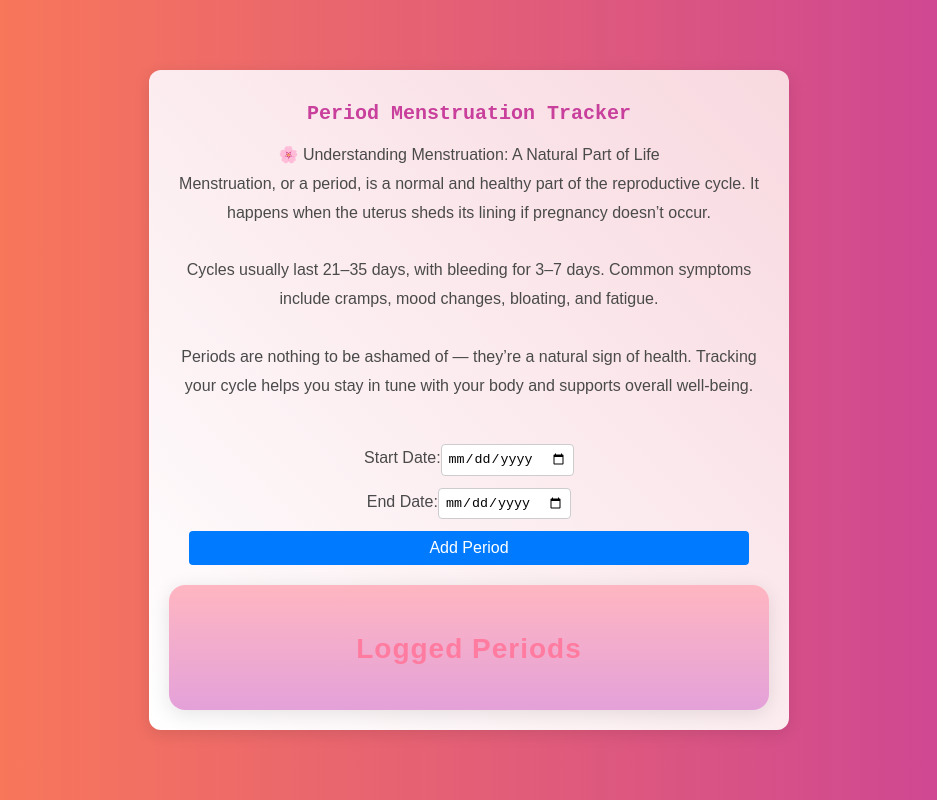
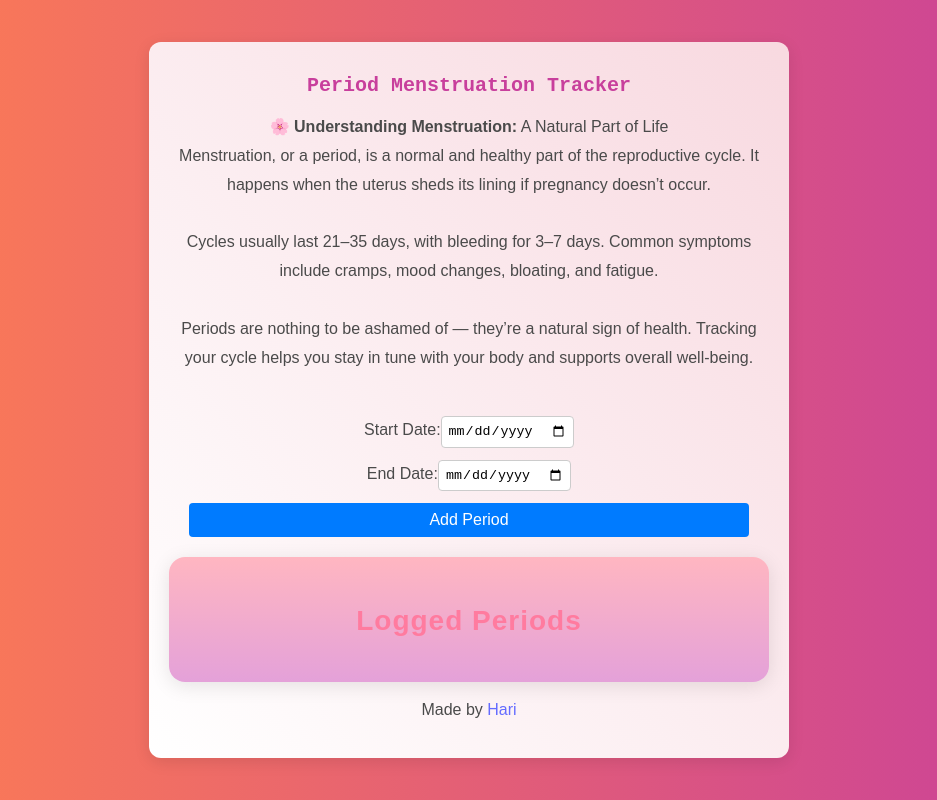
Before and after one commit to harimohan1990/periodtrackerapp, a React (Vite) app: page / in a window 1280 px wide. Shown: the whole page, without its empty margins (171-1108 px from the left). Built offline with nearby package versions, Linux system fonts and the light colour scheme.

Commit message:
made with love

```diff
--- a/src/App.tsx
+++ b/src/App.tsx
@@ -6,15 +6,23 @@ import './App.css';
 const App: React.FC = () => {
   return (
     <div className="container">
-    <h1 className='heading'>Period Menstruation Tracker</h1>
+      <h1 className="heading">Period Menstruation Tracker</h1>
+
       <p className="intro">
-      🌸 Understanding Menstruation: A Natural Part of Life<br/>
-      Menstruation, or a period, is a normal and healthy part of the reproductive cycle. It happens when the uterus sheds its lining if pregnancy doesn’t occur.<br/><br/>
-      Cycles usually last 21–35 days, with bleeding for 3–7 days. Common symptoms include cramps, mood changes, bloating, and fatigue.<br/><br/>
+        🌸 <strong>Understanding Menstruation:</strong> A Natural Part of Life<br />
+        Menstruation, or a period, is a normal and healthy part of the reproductive cycle. It happens when the uterus sheds its lining if pregnancy doesn’t occur.<br /><br />
+        Cycles usually last 21–35 days, with bleeding for 3–7 days. Common symptoms include cramps, mood changes, bloating, and fatigue.<br /><br />
         Periods are nothing to be ashamed of — they’re a natural sign of health. Tracking your cycle helps you stay in tune with your body and supports overall well-being.
       </p>
+
       <PeriodForm />
       <PeriodList />
+
+      <footer className="footer">
+        <p>
+          Made by <a href="https://www.linkedin.com/in/hari-mohan-prajapat-47299b54/" target="_blank" rel="noopener noreferrer">Hari</a>
+        </p>
+      </footer>
     </div>
   );
 };
```
Lines whose indentation alone changed are shown as unchanged.
